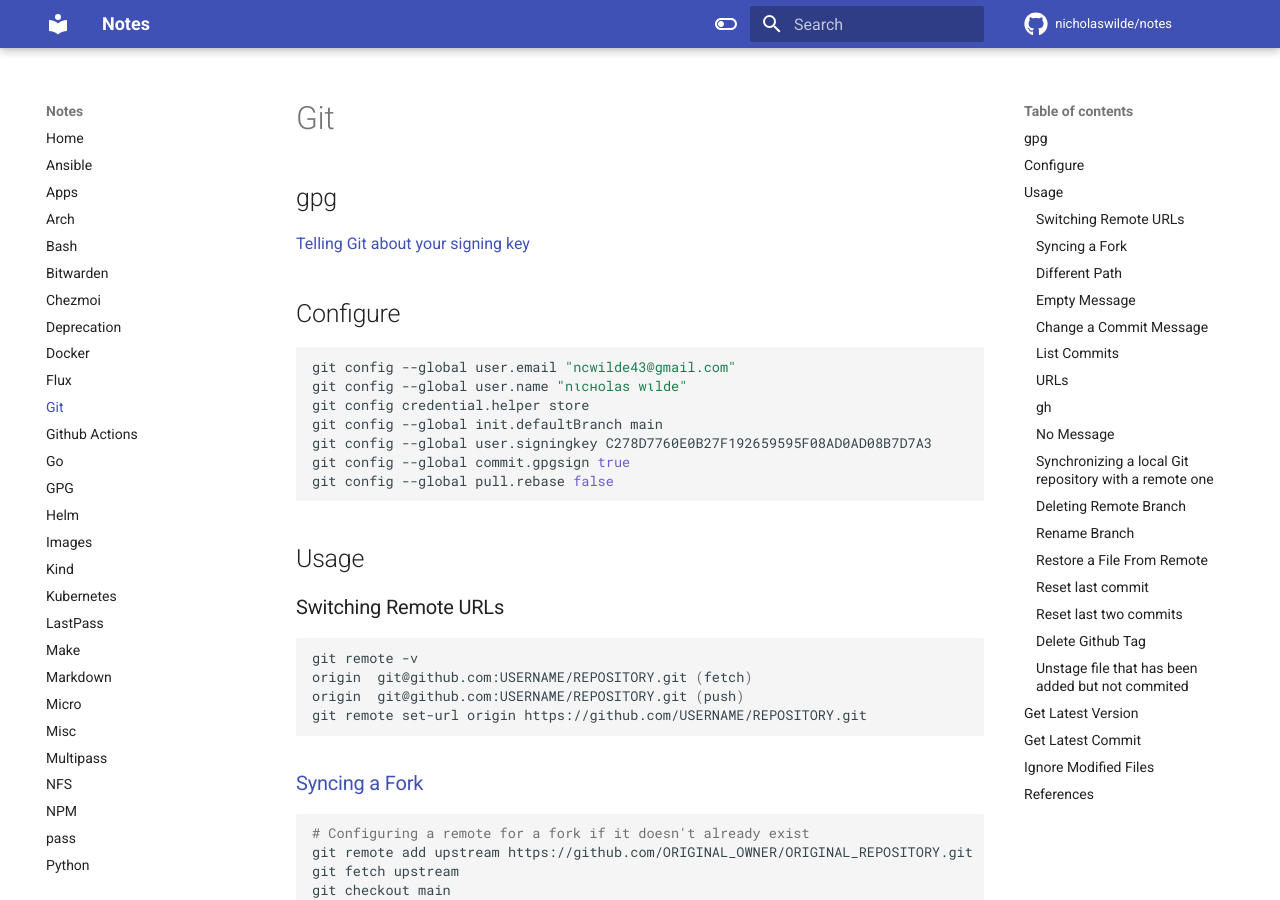
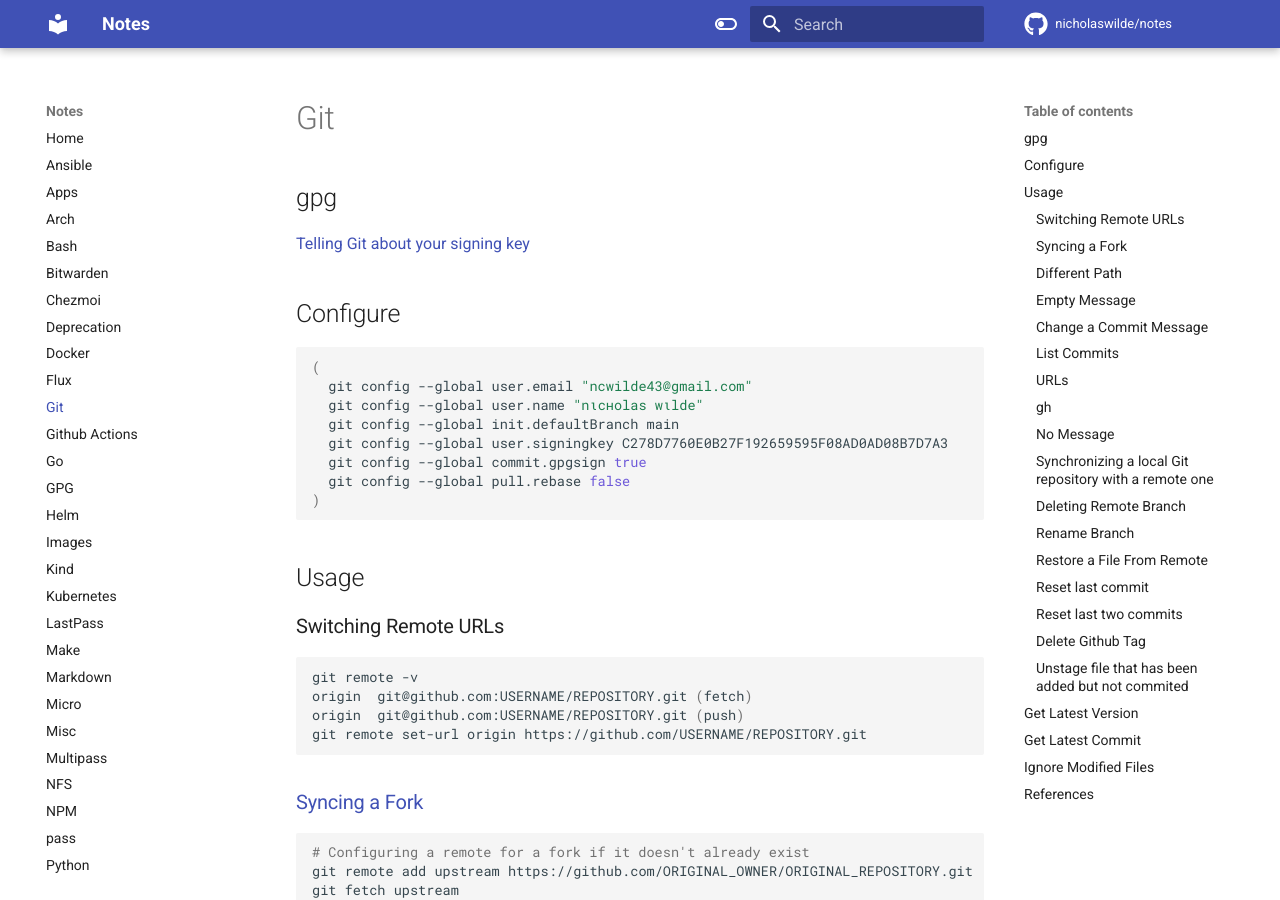
Before and after one commit to nicholaswilde/notes, an MkDocs documentation site: the page built from docs/git.md, in a window 1280 px wide and 900 px high. Built offline with MkDocs 1.6.1 and Material for MkDocs 9.7.7, drawn with Linux system fonts in a browser that asks for light colours; comment, search, counter and statistics services are not loaded.

Commit message:
Remove git store
Signed-off-by: Nicholas Wilde <ncwilde43@gmail.com>

````diff
--- a/docs/git.md
+++ b/docs/git.md
@@ -7,13 +7,14 @@
 ## Configure
 
 ```shell
-git config --global user.email "ncwilde43@gmail.com"
-git config --global user.name "nιcнolaѕ wιlde"
-git config credential.helper store
-git config --global init.defaultBranch main
-git config --global user.signingkey C278D7760E0B27F192659595F08AD0AD08B7D7A3
-git config --global commit.gpgsign true
-git config --global pull.rebase false
+(
+  git config --global user.email "ncwilde43@gmail.com"
+  git config --global user.name "nιcнolaѕ wιlde"
+  git config --global init.defaultBranch main
+  git config --global user.signingkey C278D7760E0B27F192659595F08AD0AD08B7D7A3
+  git config --global commit.gpgsign true
+  git config --global pull.rebase false
+)
 ```
 
 ## Usage
````
